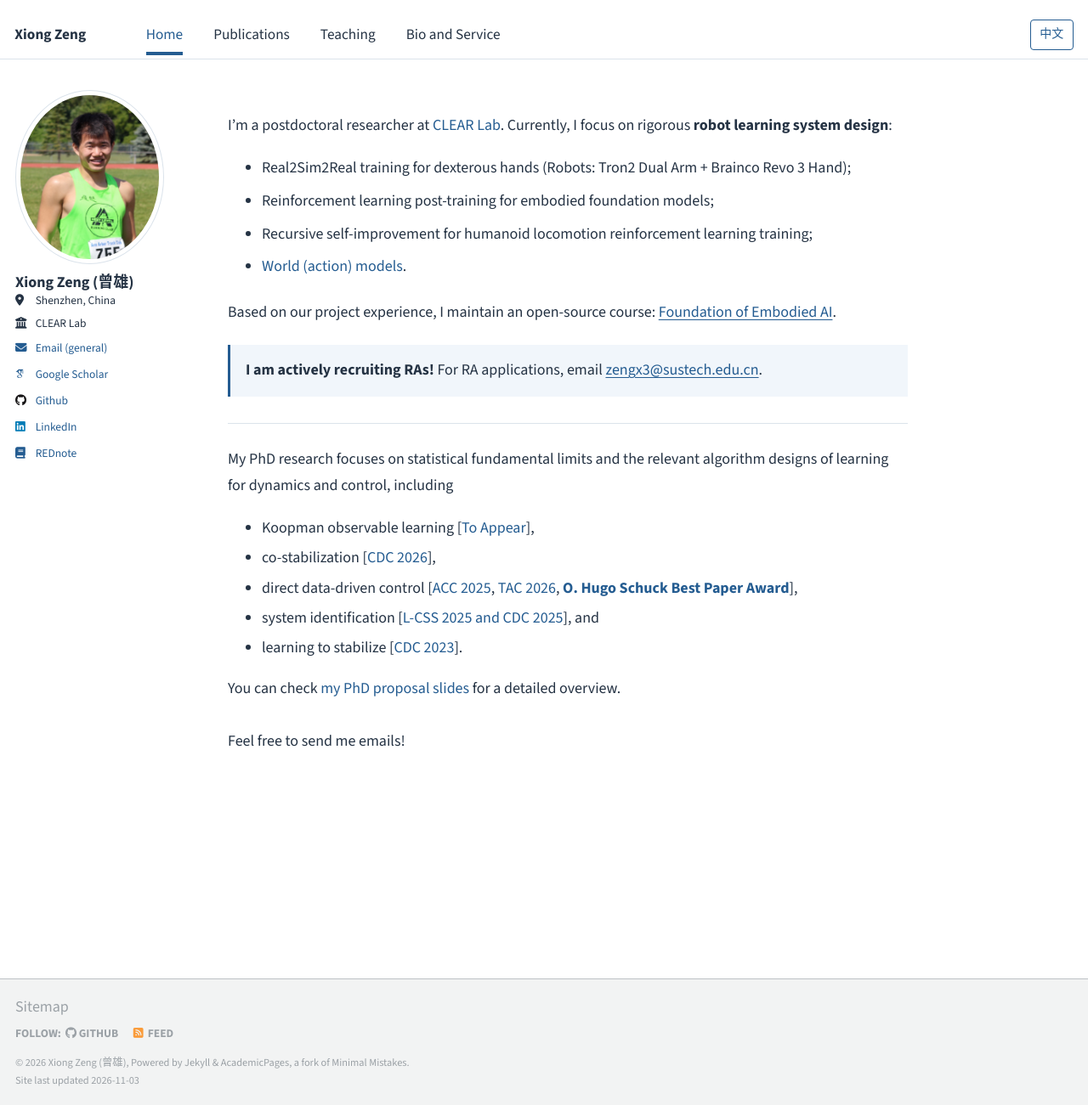
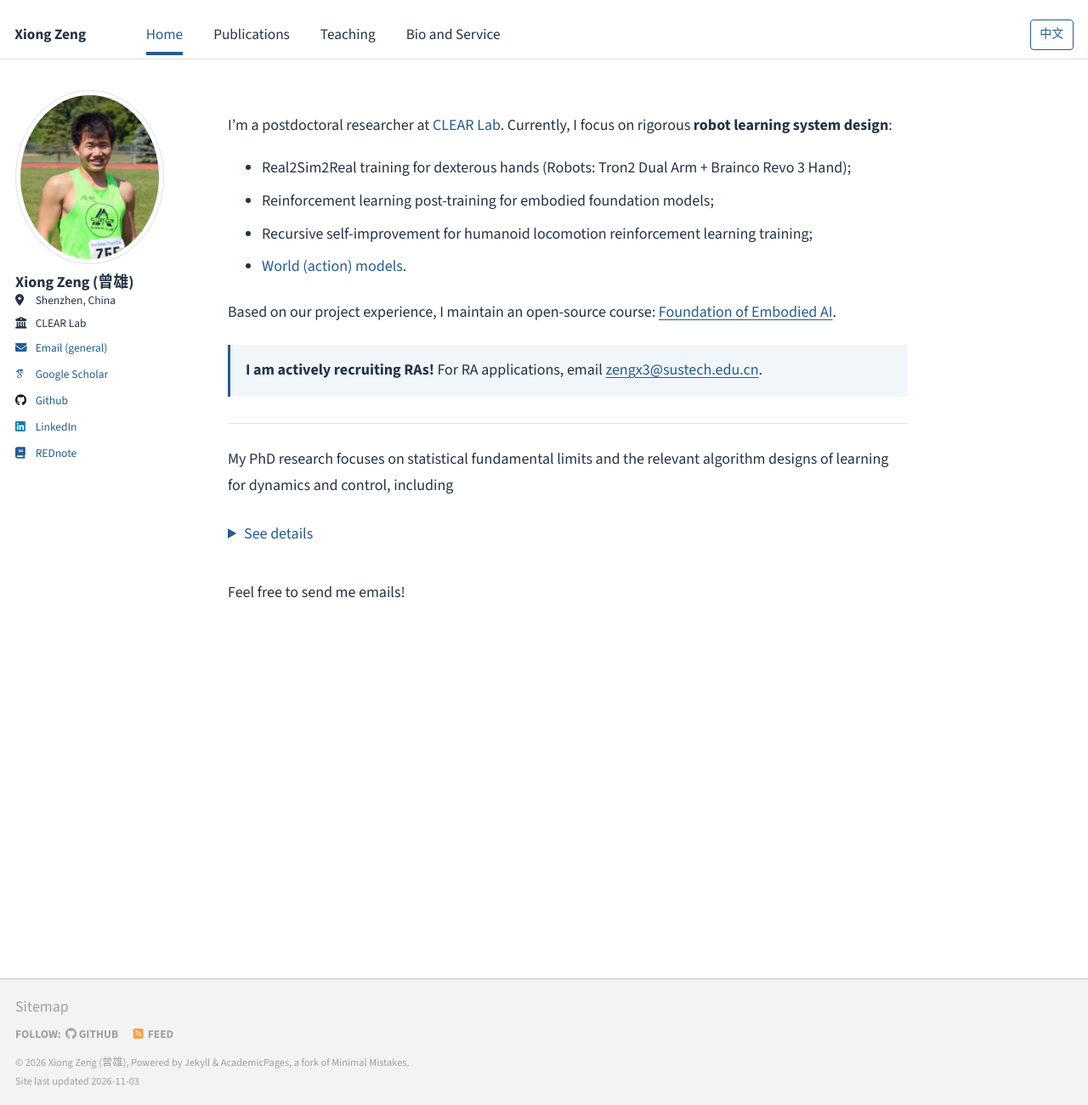
Before and after one commit to zengxiong111/zengxiong.github.io, a Jekyll site: the page built from _pages/about.md, in a window 1280 px wide and 1301 px high. Shown: the whole window at 85% size. Built offline with Jekyll 4.4.1, drawn with Linux system fonts in a browser that asks for light colours; some web fonts are replaced.

Commit message:
Collapse doctoral research details on bilingual home pages

```diff
--- a/_pages/about.md
+++ b/_pages/about.md
@@ -31,6 +31,9 @@ Based on our project experience, I maintain an open-source course: <a href="http
 
 My PhD research focuses on statistical fundamental limits and the relevant algorithm designs of learning for dynamics and control, including
 
+<details class="research-details" markdown="1">
+<summary>See details</summary>
+
 - Koopman observable learning [<a href="https://scholar.google.com/citations?user=v4lWTTwAAAAJ&hl=en" style="color: blue;text-decoration: none;" target="_blank">To Appear</a>],
 - co-stabilization [<a href="https://arxiv.org/abs/2609.23692" style="color: blue;text-decoration: none;" target="_blank">CDC 2026</a>],
 - direct data-driven control [<a href="https://web.eecs.umich.edu/~necmiye/pubs/ZengBO_acc25.pdf" style="color: blue;text-decoration: none;" target="_blank">ACC 2025</a>, <a href="https://arxiv.org/abs/2412.19705" style="color: blue;text-decoration: none;" target="_blank">TAC 2026</a>, <a href="https://a2c2.org/paper-award/o-hugo-schuck-best-paper-award#recipients" style="color: blue;text-decoration: none;" target="_blank">**O. Hugo Schuck Best Paper Award**</a>],
@@ -39,6 +42,8 @@ My PhD research focuses on statistical fundamental limits and the relevant algor
 
 You can check <a href="https://zengxiong111.github.io/zengxiong.github.io/files/phd_propsoal_Xiong_Zeng_part.pdf" target="_blank" style="color: blue;text-decoration: none;">my PhD proposal slides</a> for a detailed overview.
 
+</details>
+
 </div>
 
 Feel free to send me emails!
--- a/_sass/_academic-layout.scss
+++ b/_sass/_academic-layout.scss
@@ -448,3 +448,28 @@ h3 {
     min-height: 44px;
   }
 }
+
+.research-details {
+  margin: 0.5em 0;
+
+  > summary {
+    display: list-item;
+    min-height: 44px;
+    padding: 0.35em 0;
+    color: #245c91;
+    cursor: pointer;
+
+    &:hover {
+      text-decoration: underline;
+    }
+
+    &:focus-visible {
+      outline: 3px solid #245c91;
+      outline-offset: 3px;
+    }
+  }
+
+  &[open] > summary {
+    margin-bottom: 0.6em;
+  }
+}
```
Also changed, not shown: _pages/about.zh-CN.md (+5 -0 lines).
